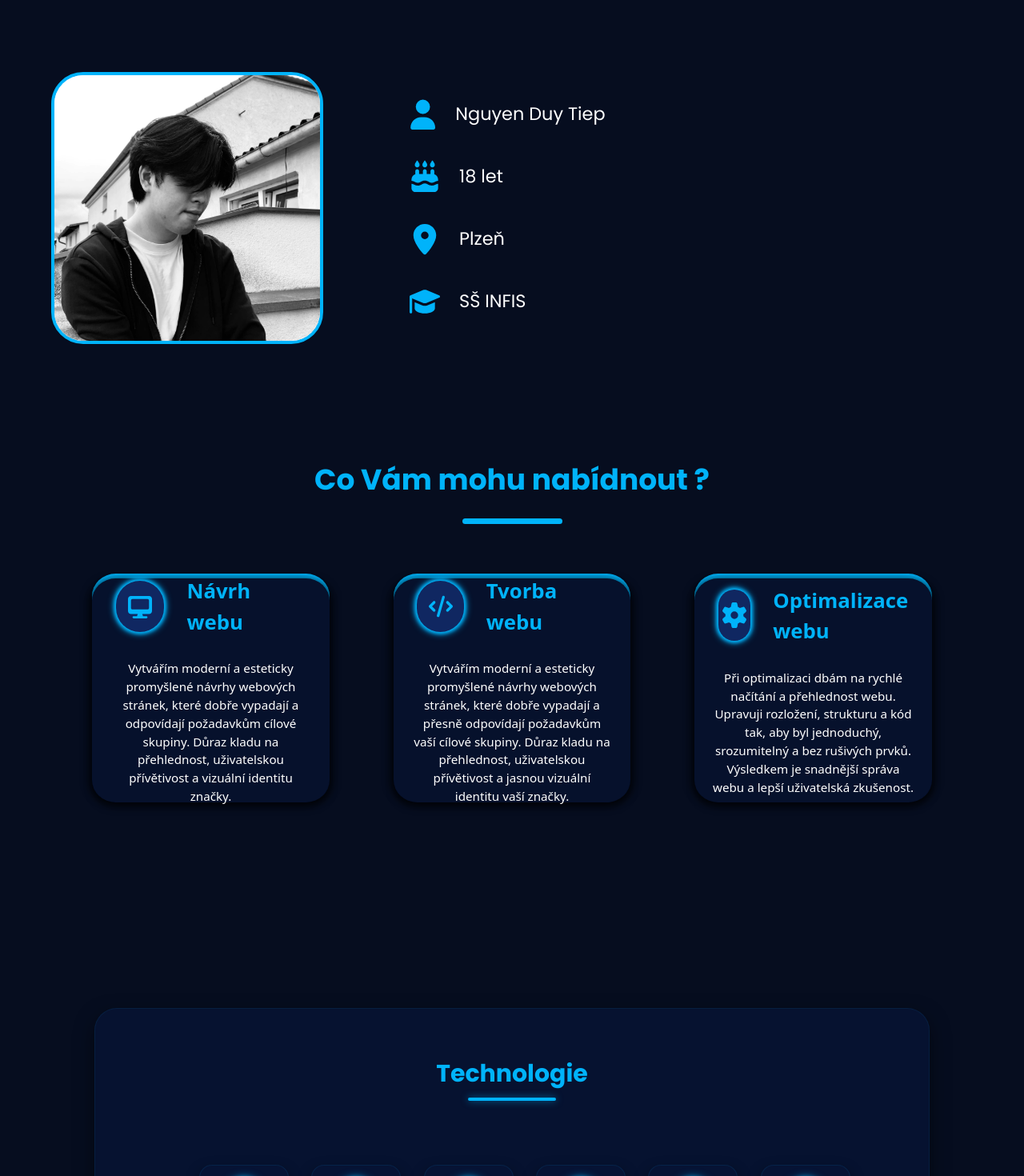
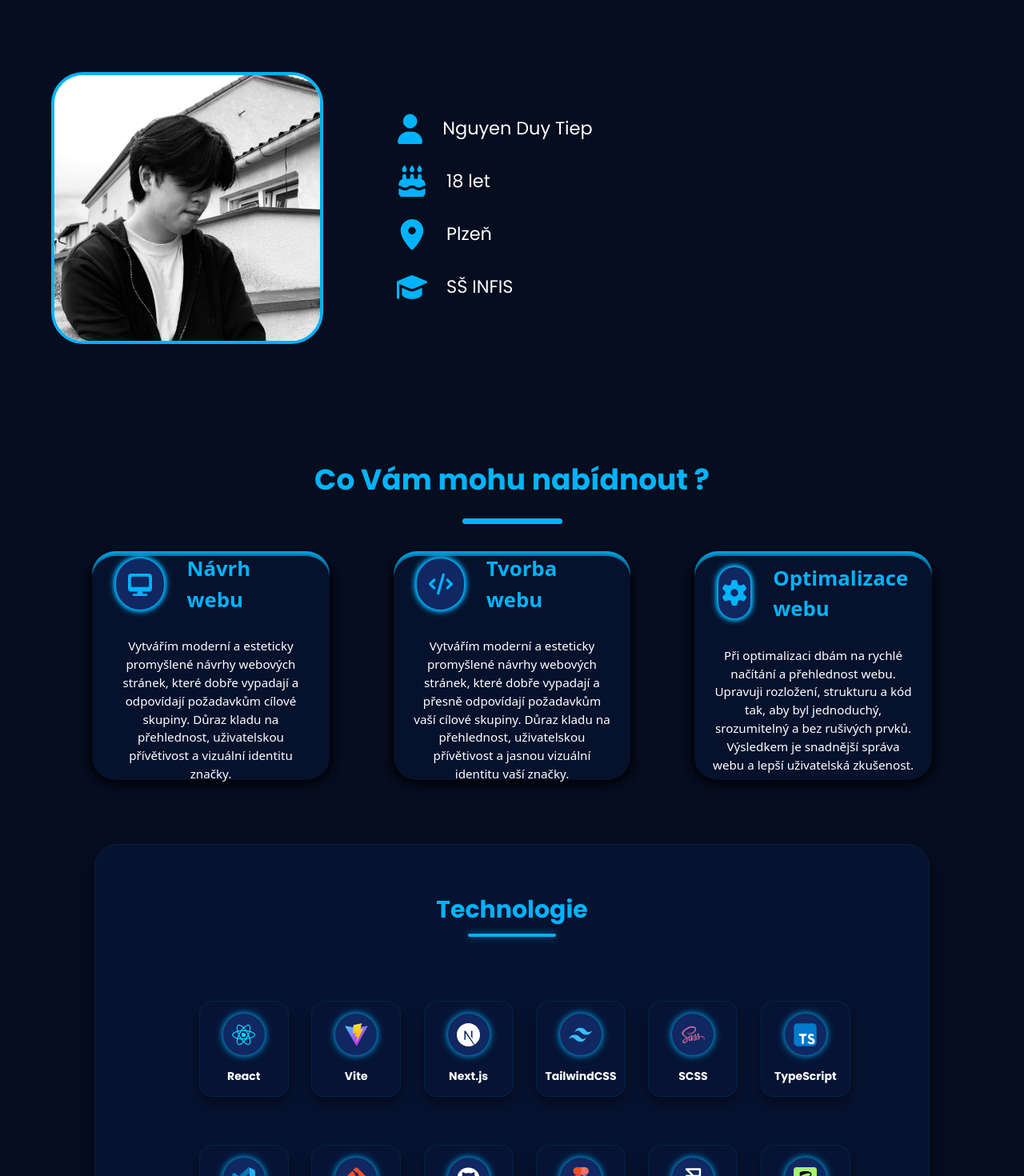
Before and after one commit to dtnguyen5/web-portfolio-2025, a Next.js app: page /about in a window 1280 px wide. Shown: the part 140-1610 px from the top of the page at 80% size. Built offline with nearby package versions, Linux system fonts and the light colour scheme.

Commit message:
pro mobil done

```diff
--- a/src/app/about/about.scss
+++ b/src/app/about/about.scss
@@ -173,11 +173,10 @@
 }
 
 .technologies-section {
-	margin-top: 80px;
+	margin-top: 20px;
 
-	@media (max-width: 640px) {
+	@media (min-width: 768px) {
 		margin-top: 80px;
-		margin-bottom: 80px;
 	}
 }
 
--- a/src/app/about/page.tsx
+++ b/src/app/about/page.tsx
@@ -19,7 +19,7 @@ const AboutPage = () => (
       <div className="flex-1">
         {/* Section 1 - O mně */}
         <div className="w-full flex flex-col md:h-[80vh] justify-center items-center py-16 md:py-0">
-          <div className="w-full px-4 md:px-0 md:w-[90vw] h-auto md:h-[60vh] flex flex-col md:flex-row items-center md:justify-around gap-8 md:gap-12 animate-stagger">
+          <div className="w-full px-4 md:px-0 md:w-[90vw] h-auto md:h-[60vh] flex flex-col md:flex-row items-center md:justify-around gap-6 md:gap-8 animate-stagger">
 
             {/* Profile */}
             <div className="flex-shrink-0 flex flex-col items-center justify-center w-full md:w-auto">
@@ -35,7 +35,7 @@ const AboutPage = () => (
             </div>
 
             {/* Info items */}
-            <div className="flex flex-col gap-6 md:gap-10 min-w-[260px] animate-stagger w-full md:w-auto">
+            <div className="flex flex-col gap-6 md:gap-7 min-w-[260px] animate-stagger w-full md:w-auto">
               {/* Mobil - Nadpis "O mně" nad info items */}
               <div className="md:hidden flex flex-col gap-2 items-center w-full">
                 <h2 className="about-section-title text-2xl font-bold font-poppins text-center">{about.title}</h2>
@@ -83,8 +83,8 @@ const AboutPage = () => (
         </div>
 
         {/* Section 2 - Co Vám mohu nabídnout */}
-        <div className="w-full flex justify-center items-center py-12 md:py-0 md:h-[70vh]">
-          <div className="w-full px-4 md:px-0 md:w-[82vw] h-auto md:h-[70vh] flex flex-col gap-7 md:gap-17">
+        <div className="w-full flex justify-center items-center py-12 md:py-8 md:h-auto">
+          <div className="w-full px-4 md:px-0 md:w-[82vw] h-auto flex flex-col gap-7 md:gap-10">
             <div className="w-full flex flex-col gap-7 animate-slide-in-up md:gap-7">
               <div className="flex flex-col justify-center items-center gap-3 md:gap-7 title-section">
                 <h2 className="about-section-title text-left text-2xl md:text-4xl font-bold font-poppins">{about.offersTitle}</h2>
@@ -98,7 +98,7 @@ const AboutPage = () => (
         </div>
 
         {/* Section 3 - Technologie */}
-        <div className="w-full h-[80vh] flex justify-center items-center technologies-section">
+        <div className="w-full flex justify-center items-center py-2 md:py-8 h-auto technologies-section">
           <div className="w-[90vw]">
             <Technologies />
           </div>
@@ -106,7 +106,7 @@ const AboutPage = () => (
       </div>
 
       {/* Footer */}
-      <div className="mt-36 md:mt-44">
+      <div className="mt-8 md:mt-12">
         <Footer />
       </div>
   </div>
--- a/src/app/contacts/page.tsx
+++ b/src/app/contacts/page.tsx
@@ -102,7 +102,7 @@ const ContactsPage: FC = () => {
 
       {/* Main content */}
       <main className="flex-1">
-        <section className="w-full flex justify-center pb-12 md:pb-16 lg:pb-20" style={{paddingTop: '60px'}}>
+        <section className="w-full flex justify-center pb-8 md:pb-12 lg:pb-14" style={{paddingTop: '60px'}}>
           <div className="w-[92%] max-w-[1250px] flex flex-col items-center gap-12 md:gap-14">
             {/* Title */}
             <div className="w-full flex flex-col items-center gap-3 mt-20 animate-slide-in-up">
@@ -113,7 +113,7 @@ const ContactsPage: FC = () => {
             </div>
 
             {/* Content grid */}
-            <div className="w-full grid grid-cols-1 lg:grid-cols-5 gap-12 lg:gap-20 animate-stagger">
+            <div className="w-full grid grid-cols-1 lg:grid-cols-5 gap-12 lg:gap-12 animate-stagger">
               {/* Social links column */}
               <div className="flex flex-col gap-9 lg:col-span-2">
                 {contacts.socialLinks.map((link) => (
--- a/src/app/page.tsx
+++ b/src/app/page.tsx
@@ -13,7 +13,7 @@ const HomePage = () => (
   <div className="min-h-screen w-full home-root">
     <Header />
     <section
-      className="flex items-center justify-center py-8 md:py-16 home-section"
+      className="flex items-center justify-center py-8 md:py-10 home-section"
       style={{ minHeight: "calc(100vh - 120px)" }}
     >
       <div className="w-full px-8 lg:px-16 xl:px-24">
@@ -47,7 +47,7 @@ const HomePage = () => (
             <div className="h-2" />
 
             {/* Sociální sítě a tlačítka */}
-            <div className="space-y-10">
+            <div className="space-y-6 md:space-y-8">
               <div className="flex flex-wrap items-center gap-y-4">
                 <span className="min-w-home-follow-label font-inter text-base sm:text-base md:text-lg lg:text-lg text-white block md:inline-block w-full md:w-auto">
                   {home.hero.followText}
--- a/src/app/projects/page.tsx
+++ b/src/app/projects/page.tsx
@@ -12,14 +12,14 @@ const ProjectsPage = () => (
     <Header />
 
     <main className="flex-1">
-      <section className="w-full flex justify-center pb-12 md:pb-16 lg:pb-20" style={{paddingTop: '60px'}}>
+      <section className="w-full flex justify-center pb-8 md:pb-12 lg:pb-14" style={{paddingTop: '60px'}}>
         <div className="w-[92%] max-w-[1250px] flex flex-col items-center gap-12 md:gap-14">
           <div className="w-full flex flex-col items-center gap-3 mt-20 animate-slide-in-up">
             <h1 className="text-4xl font-bold font-poppins projects-title">{projects.title}</h1>
             <span className="w-[78px] h-[4px] rounded-full projects-title-underline" />
           </div>
 
-          <div className="w-full grid grid-cols-1 md:grid-cols-2 gap-12 md:gap-16 lg:gap-x-20 lg:gap-y-20 animate-stagger">
+          <div className="w-full grid grid-cols-1 md:grid-cols-2 gap-12 md:gap-14 lg:gap-x-16 lg:gap-y-16 animate-stagger">
             {projects.items.map((project) => (
               <Link key={project.id} href={`/projects/${project.id}`}>
                 <article
@@ -52,7 +52,7 @@ const ProjectsPage = () => (
       </section>
     </main>
 
-    <div className="mt-16 md:mt-20">
+    <div className="mt-12 md:mt-16">
       <Footer />
     </div>
   </div>
--- a/src/components/nabidky/Nabidky.tsx
+++ b/src/components/nabidky/Nabidky.tsx
@@ -11,7 +11,7 @@ const Nabidky = () => (
     {nabidky.cards.map((card) => (
       <div
         key={card.title}
-        className="flex flex-col items-center justify-center gap-5 md:gap-7 h-[40vh] w-[90vw] sm:h-[35vh] sm:w-[70vw] md:h-[35vh] md:w-[30vw] rounded-[10%] nabidky-card pt-8 pl-4 sm:pt-8 sm:pl-4 md:pt-0 md:pl-0"
+        className="flex flex-col items-center justify-center gap-5 md:gap-7 h-[35vh] w-[90vw] sm:h-[35vh] sm:w-[70vw] md:h-[35vh] md:w-[30vw] rounded-[10%] nabidky-card pt-8 pl-4 sm:pt-8 sm:pl-4 md:pt-0 md:pl-0"
       >
         <div className="flex flex-row items-center gap-7 w-[80%]">
           <div className="flex items-center justify-center h-16 w-16 rounded-full nabidky-icon-wrap">
--- a/src/components/technologies/Technologies.tsx
+++ b/src/components/technologies/Technologies.tsx
@@ -10,7 +10,7 @@ const { technologies } = contentData
 
 const Technologies = () => (
 	<section className="flex items-center justify-center w-full technologies-root">
-		<div className="w-[81.5vw] h-[70vh] flex flex-col justify-center items-center gap-20 px-6 py-10 md:py-14 technologies-panel">
+		<div className="w-[81.5vw] h-[70vh] flex flex-col justify-center items-center gap-20 px-6 py-3 sm:py-6 md:py-8 technologies-panel">
 			<div className="flex flex-col items-center gap-3">
 				<h2 className="text-3xl font-bold technologies-title">{technologies.title}</h2>
 				<span className="technologies-underline" />
```
